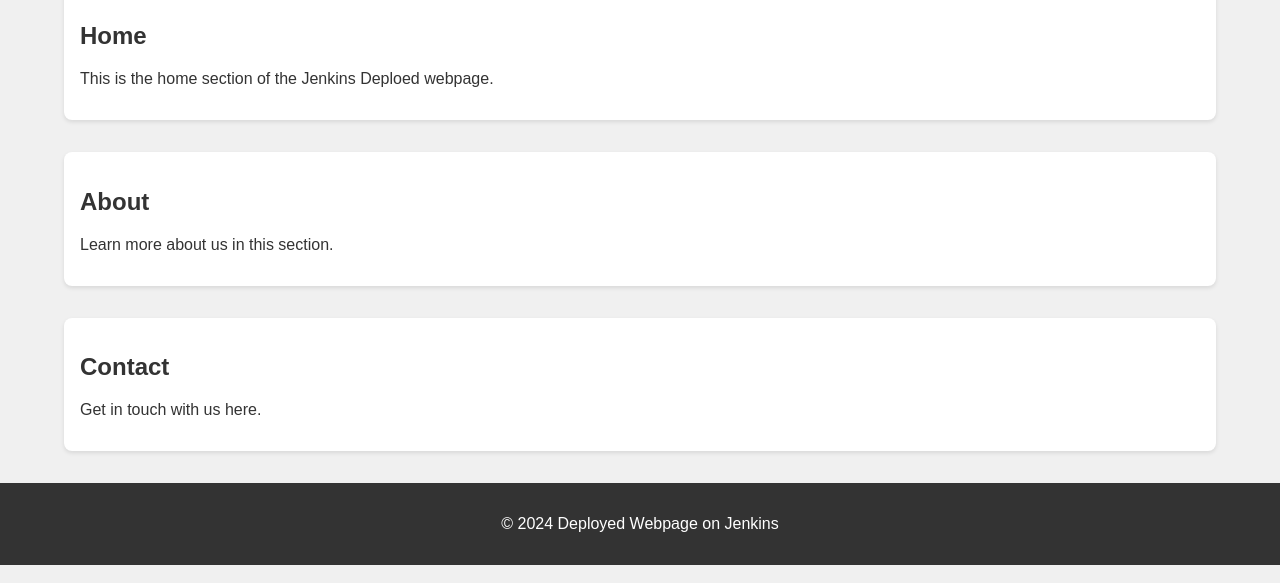
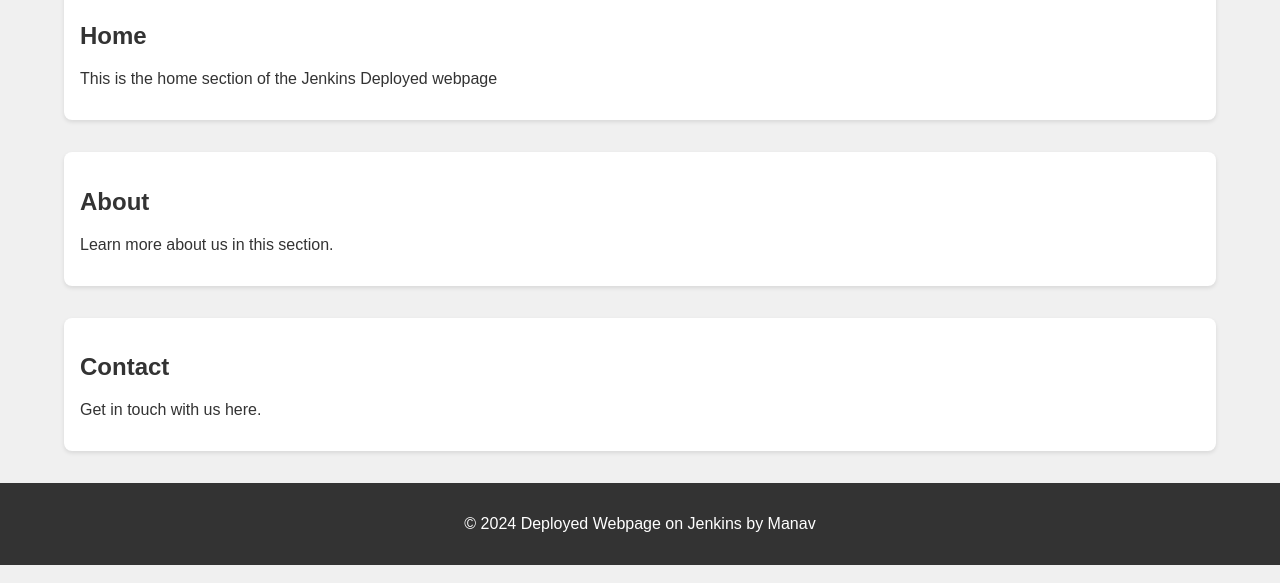
Before and after one commit to manav-makhija77/PythonJenkins, a plain HTML site: page index.html in a window 1280 px wide. Shown: the part 192-775 px from the top of the page. Drawn offline with Linux system fonts and the light colour scheme.

Commit message:
Update index.html

```diff
--- a/index.html
+++ b/index.html
@@ -63,7 +63,7 @@
 
     <section id="home">
         <h2>Home</h2>
-        <p>This is the home section of the Jenkins Deploed webpage.</p>
+        <p>This is the home section of the Jenkins Deployed webpage</p>
     </section>
 
     <section id="about">
@@ -77,7 +77,7 @@
     </section>
 
     <footer>
-        <p>&copy; 2024 Deployed Webpage on Jenkins</p>
+        <p>&copy; 2024 Deployed Webpage on Jenkins by Manav</p>
     </footer>
 </body>
 </html>
```
